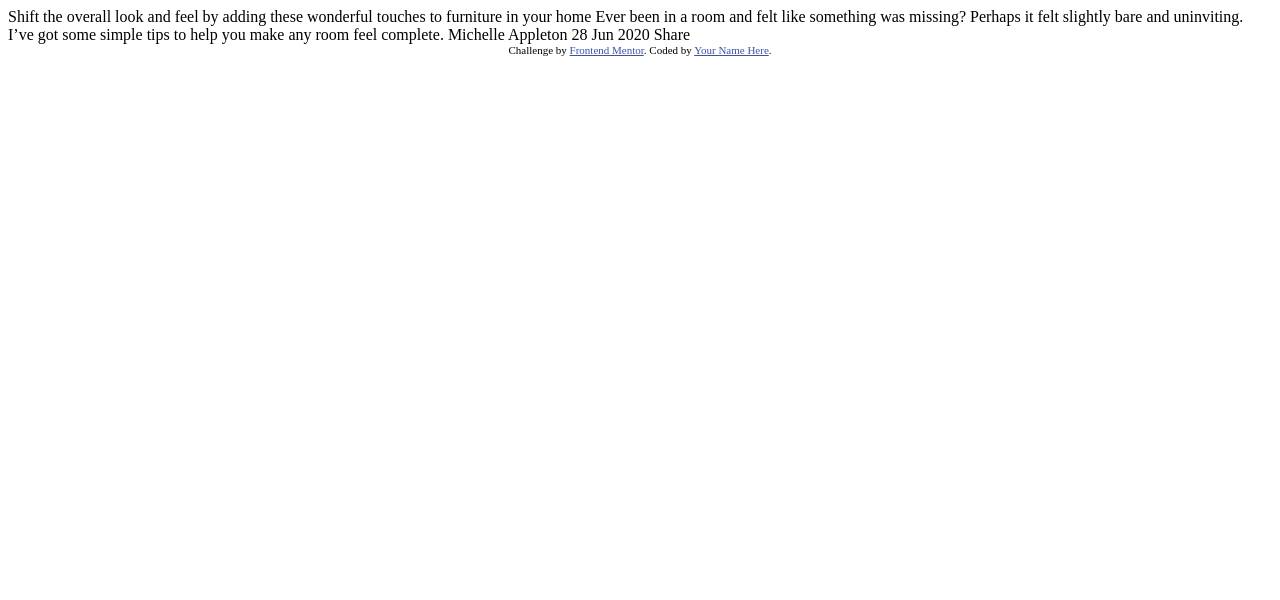
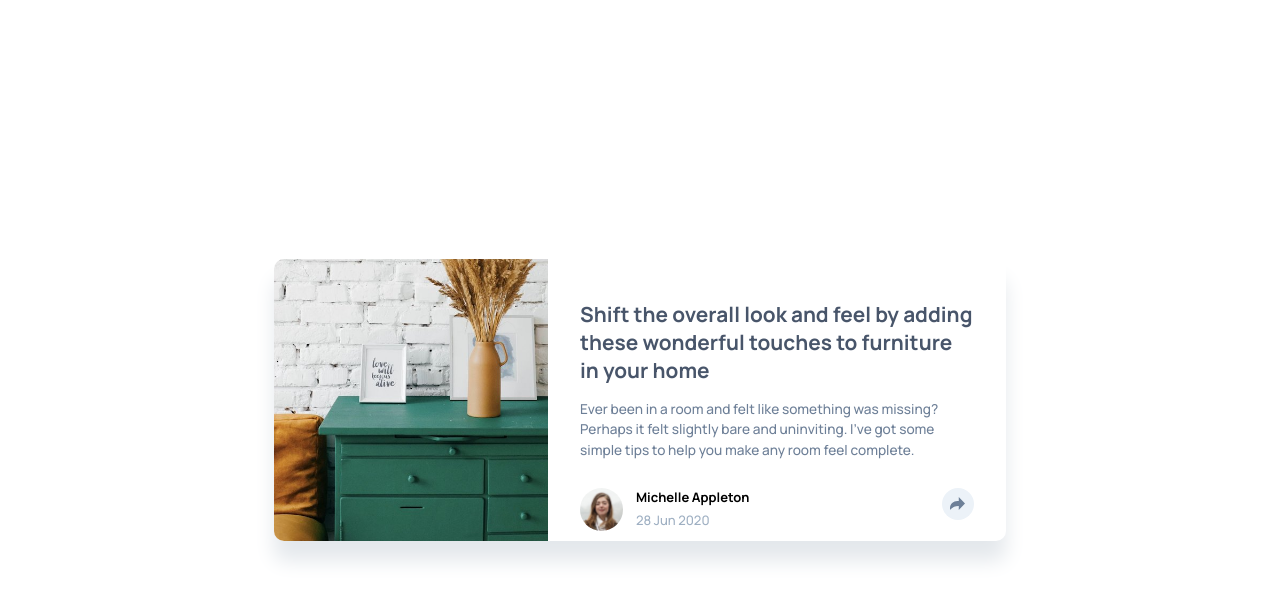
Before and after one commit to JulienLEUILLIER/FEM-Preview-Component, a plain HTML site: page index.html in a window 1280 px wide. Drawn offline with Linux system fonts and the light colour scheme.

Commit message:
Layout good

```diff
--- /dev/null
+++ b/app/scss/_card.scss
@@ -0,0 +1,96 @@
+@use 'variables' as *;
+@use 'mixins' as *;
+
+.card {
+   min-width: 25.23em;
+   height: 39.38em;
+   box-shadow: 0px 10px 30px 0px hsl(213, 18%, 80%);
+   border-radius: 10px;
+   overflow: hidden;
+
+   @include breakpoint-up(large) {
+      display: flex;
+      height: 21.62em;
+      max-width: 56.30em;
+      box-shadow: 0px 20px 20px 0px hsl(213, 19%, 91%);
+   }
+
+   &__illustration {
+      background-image: url('../../images/drawers.jpg');
+      background-repeat: no-repeat;
+      background-size: cover;
+      background-position: center;
+      height: 15.38em;
+      width: 100%;
+
+      @include breakpoint-up(medium) {
+         height: 20em;
+      }
+
+      @include breakpoint-up(large) {
+         height: 100%;
+         max-width: 21.62em;
+         background-position: left;
+         object-fit: cover;
+      }
+   }
+
+   &__content {
+      padding: 3.15em 2.46em 0em 2.46em;
+      font-family: 'Manrope';
+   }
+
+   &__title {
+      color: $veryDarkGrayishBlue;
+      font-size: 1.25em;
+      margin-bottom: 1.2em;
+
+      @include breakpoint-up(large) {
+         font-size: 1.6em;
+         margin-bottom: 0.7em;
+      }
+   }
+
+   &__paragraph {
+      color: $desaturatedDarkBlue;
+      margin-bottom: 2em;
+      line-height: 1.5;
+      font-size: 1.05em;
+
+      @include breakpoint-up(large) {
+         margin-bottom: 2em;
+      }
+   }
+
+   &__author {
+      display: flex;
+      justify-content: space-between;
+   }
+
+   &__person {
+      display: flex;
+      & > img {
+         width: 3.3em;
+         border-radius: 50%;
+         margin-right: 1em;
+      }
+   }
+
+   &__name {
+      margin-bottom: 0.4em;
+   }
+
+   &__date {
+      color: $grayishBlue;
+   }
+
+   &__sharing {
+      display: flex;
+      align-items: center;
+      justify-content: center;
+      background-color: $lightGrayishBlue;
+      border-radius: 50%;
+      width: 2.46em;
+      height: 2.46em;
+   }
+}
--- a/app/scss/_globals.scss
+++ b/app/scss/_globals.scss
@@ -1,11 +1,20 @@
+@use 'variables' as *;
+
 *,
 ::before,
 ::after {
    box-sizing: border-box;
-   font-size: 100%;
+   margin: 0;
+   padding: 0;
 }
 
 body {
+   display: flex;
+   align-items: center;
+   justify-content: center;
+   padding: 5.62em 1.54em;
+   background-color: white;
+   min-height: 100vh;
    font-size: 13px;
-   min-height: 100vh;
+   overflow: hidden;
 }
--- a/app/scss/_mixins.scss
+++ b/app/scss/_mixins.scss
@@ -0,0 +1,7 @@
+$breakpoints-up: ("medium": "29em", "large": "50em");
+
+@mixin breakpoint-up($size) {
+   @media screen and (min-width: map-get($breakpoints-up, $size))  {
+      @content;
+   }
+}
--- a/index.html
+++ b/index.html
@@ -7,30 +7,37 @@
   <link rel="icon" type="image/png" sizes="32x32" href="./images/favicon-32x32.png">
 
   <title>Frontend Mentor | Article preview component</title>
-
-  <!-- Feel free to remove these styles or customise in your own stylesheet 👍 -->
-  <style>
-    .attribution { font-size: 11px; text-align: center; }
-    .attribution a { color: hsl(228, 45%, 44%); }
-  </style>
+  <link rel="stylesheet" href="./dist/style.css">
 </head>
 <body>
+  <main>
+    <div class="card">
+      <div class="card__illustration"></div>
+      <div class="card__content">
+        <h2 class="card__title">
+          Shift the overall look and feel by adding these wonderful touches to furniture in your home
+        </h2>
+        <p class="card__paragraph">
+          Ever been in a room and felt like something was missing? Perhaps
+          it felt slightly bare and uninviting. I’ve got some simple tips
+          to help you make any room feel complete.
+        </p>
+        <div class="card__author">
+          <div class="card__person">
+            <img src="./images/avatar-michelle.jpg" alt="michelle-appleton" aria-hidden="true">
+            <div class="card__info">
+              <h4 class="card__name">Michelle Appleton</h4>
+              <p class="card__date">28 Jun 2020</p>
+            </div>
+          </div>
+          <div class="card__sharing">
+            <svg xmlns="http://www.w3.org/2000/svg" width="15" height="13"><path fill="#6E8098" d="M15 6.495L8.766.014V3.88H7.441C3.33 3.88 0 7.039 0 10.936v2.049l.589-.612C2.59 10.294 5.422 9.11 8.39 9.11h.375v3.867L15 6.495z"/></svg>
+          </div>
+        </div>
+      </div>
 
-  Shift the overall look and feel by adding these wonderful
-  touches to furniture in your home
 
-  Ever been in a room and felt like something was missing? Perhaps
-  it felt slightly bare and uninviting. I’ve got some simple tips
-  to help you make any room feel complete.
-
-  Michelle Appleton
-  28 Jun 2020
-
-  Share
-
-  <div class="attribution">
-    Challenge by <a href="https://www.frontendmentor.io?ref=challenge" target="_blank">Frontend Mentor</a>.
-    Coded by <a href="#">Your Name Here</a>.
-  </div>
+    </div>
+  </main>
 </body>
 </html>
```
Also changed, not shown: dist/style.css, 1 other file.
